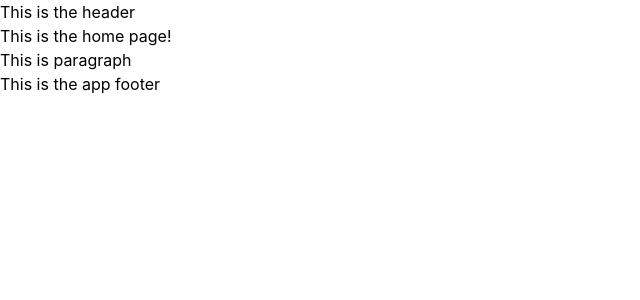
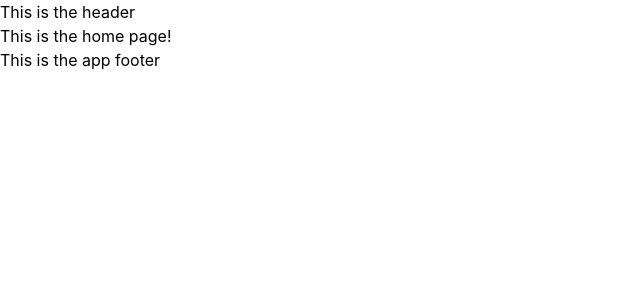
Before and after one commit to ayoub-jabiri/games-field, a Vue app: page / in a window 1280 px wide. Shown: the top 300 px of the page, without its empty margins (0-640 px from the left). Built offline with nearby package versions, Linux system fonts and the light colour scheme.

Commit message:
Update HomeView.vue

```diff
--- a/src/views/HomeView.vue
+++ b/src/views/HomeView.vue
@@ -1,7 +1,6 @@
 <template>
   <section>
     <h1>This is the home page!</h1>
-    <p>This is paragraph</p>
   </section>
 </template>
 
```
